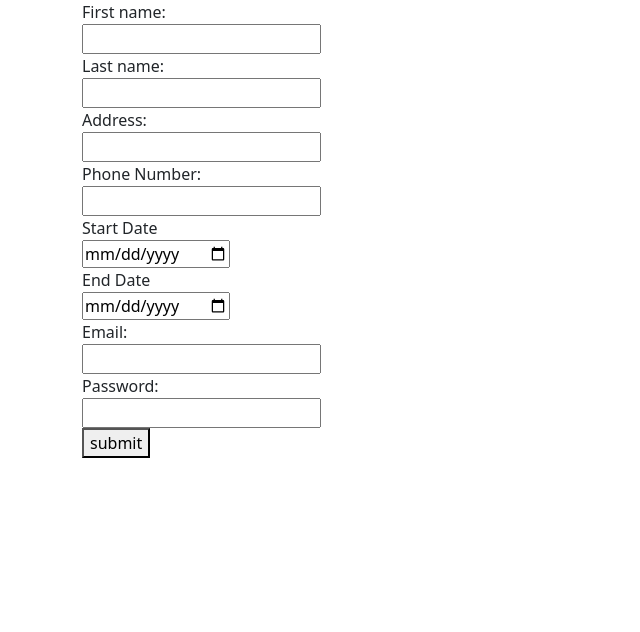
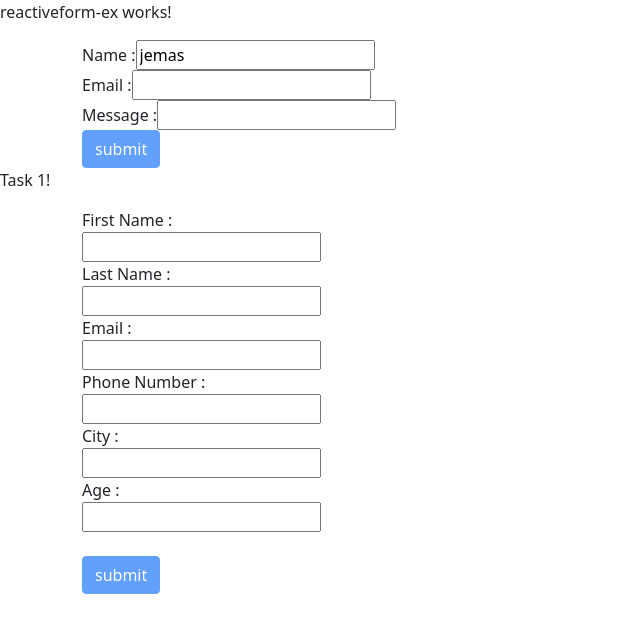
Before and after one commit to Naynesh335/angular-project-trail_naynesh, an Angular app in the folder my-first-app/: page / in a window 1280 px wide. Shown: the top 632 px of the page, without its empty margins (0-640 px from the left). Built offline with nearby package versions, Linux system fonts and the light colour scheme.

Commit message:
task completed : reactive form

```diff
--- a/my-first-app/src/app/app.component.html
+++ b/my-first-app/src/app/app.component.html
@@ -244,7 +244,7 @@
   <button type="button" (click)="multiply(num)">click</button>
     <p>{{num}} * {{count}} = {{mul}}</p> -->
 
-
+<!--
     <div class="container">
         <label >First name:</label><br>
         <input type="text" [(ngModel)]="fname"><br>
@@ -266,4 +266,8 @@
         <button type="button" (click)="hoteldata()">submit</button><br><br>
 
 
-    </div>
+    </div> -->
+
+
+    <app-reactiveform-ex></app-reactiveform-ex>
+    <app-reactive-address-form></app-reactive-address-form>
--- a/my-first-app/src/app/app.component.ts
+++ b/my-first-app/src/app/app.component.ts
@@ -8,6 +8,9 @@ import { UserInfoService } from './user-info.service'
   styleUrls: ['./app.component.css']
 })
 export class AppComponent {
+  title(title: any) {
+    throw new Error('Method not implemented.');
+  }
 
   constructor(public Info:UserInfoService){
 
--- /dev/null
+++ b/my-first-app/src/app/reactive-address-form/reactive-address-form.component.html
@@ -0,0 +1,32 @@
+<p>Task 1!</p>
+
+
+<div class="container">
+    <form [formGroup]="myForm" (ngSubmit)="onSubmit(myForm)">
+        <div>
+            <label> First Name : </label><br>
+            <input type="text" formControlName="fname">
+        </div>
+        <div>
+            <label>Last Name : </label><br>
+            <input type="text" formControlName="lname">
+        </div>
+        <div>
+            <label>Email : </label><br>
+            <input type="email" formControlName="email">
+        </div>
+        <div>
+            <label>Phone Number : </label><br>
+            <input type="text" formControlName="phonenum">
+        </div>
+        <div>
+            <label>City : </label><br>
+            <input type="text" formControlName="city">
+        </div>
+        <div>
+            <label>Age : </label><br>
+            <input type="number" formControlName="age">
+        </div><br>
+        <button type="submit" class=" btn btn-primary" [disabled]="!myForm.valid">submit</button>
+    </form>
+</div>
--- /dev/null
+++ b/my-first-app/src/app/reactive-address-form/reactive-address-form.component.ts
@@ -0,0 +1,35 @@
+import { Component, OnInit } from '@angular/core';
+import { FormBuilder, FormControl, FormGroup, Validators } from '@angular/forms';
+
+@Component({
+  selector: 'app-reactive-address-form',
+  templateUrl: './reactive-address-form.component.html',
+  styleUrls: ['./reactive-address-form.component.css']
+})
+export class ReactiveAddressFormComponent implements OnInit {
+
+  constructor(private fb : FormBuilder) { }
+
+  myForm:any;
+  ngOnInit(): void {
+
+    this.myForm = this.fb.group({
+      fname: ['', Validators.required],
+      lname: ['', Validators.required],
+      email:['', [Validators.required,Validators.email]],
+      phonenum: ['', [Validators.required,Validators.minLength(10),Validators.maxLength(10)]],
+      city:['',Validators.required],
+      age:[ ,[Validators.required,Validators.min(18)]]
+    });
+  }
+
+  onSubmit(form: FormControl) {
+    console.log('First Name', form.value.fname);
+    console.log('Last Name', form.value.lname);
+    console.log('email', form.value.email);
+    console.log('Phone Number', form.value.phonenum);
+    console.log('City', form.value.city);
+    console.log('Age', form.value.age);
+  }
+
+}
--- /dev/null
+++ b/my-first-app/src/app/reactiveform-ex/reactiveform-ex.component.html
@@ -0,0 +1,19 @@
+<p>reactiveform-ex works!</p>
+
+<div class="container">
+    <form [formGroup]="myForm" (ngSubmit)="onSubmit(myForm)">
+        <div>
+            <label>Name : </label>
+            <input type="text" formControlName="name">
+        </div>
+        <div>
+            <label>Email : </label>
+            <input type="email" formControlName="email">
+        </div>
+        <div>
+            <label>Message : </label>
+            <input type="text" formControlName="message">
+        </div>
+        <button type="submit" class=" btn btn-primary" [disabled]="myForm.invalid">submit</button>
+    </form>
+</div>
--- /dev/null
+++ b/my-first-app/src/app/reactiveform-ex/reactiveform-ex.component.ts
@@ -0,0 +1,36 @@
+import { Component, OnInit } from '@angular/core';
+import { FormBuilder, FormControl, FormGroup, Validators } from '@angular/forms';
+
+@Component({
+  selector: 'app-reactiveform-ex',
+  templateUrl: './reactiveform-ex.component.html',
+  styleUrls: ['./reactiveform-ex.component.css']
+})
+export class ReactiveformExComponent implements OnInit {
+
+  constructor(private fb: FormBuilder) { }
+
+  myForm: any;
+  ngOnInit(): void {
+    // this.myForm = new FormGroup({
+    //   name: new FormControl('jemas'),
+    //   email: new FormControl(''),
+    //   message: new FormControl('')
+    // });
+
+
+    this.myForm = this.fb.group({
+      name: ['jemas', Validators.required],
+      email:[ '', [Validators.required,Validators.email]],
+      message: ['', [Validators.required,Validators.minLength(15)]]
+    });
+
+  }
+
+  onSubmit(form: FormControl) {
+    console.log('Name', form.value.name);
+    console.log('Email', form.value.email);
+    console.log('Message', form.value.message);
+  }
+
+}
```
Also changed, not shown: my-first-app/src/app/app.module.ts (+9 -2 lines), my-first-app/src/app/reactive-address-form/reactive-address-form.component.css (added), my-first-app/src/app/reactiveform-ex/reactiveform-ex.component.css (added), 2 other files (tests, documents, lock files or other folders).
